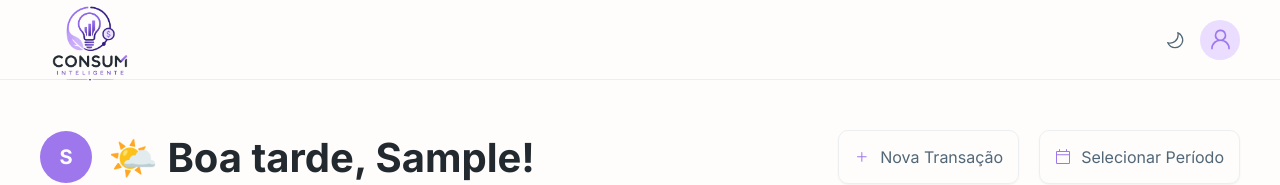
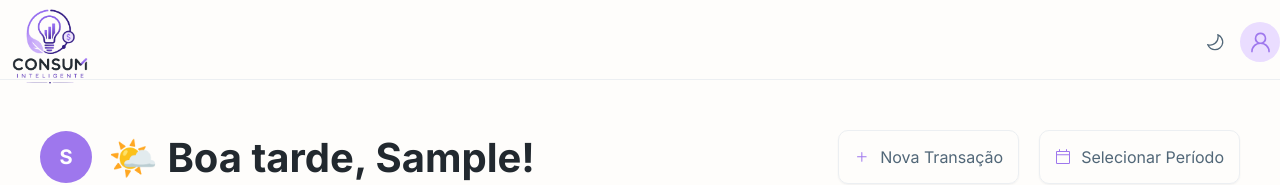
Before and after one commit to hackathon-elasMaisTech/Consumo_Inteligente, a React (Vite) app: page / in a window 1280 px wide. Both pictures are taken after typing "Sample", "name@example.com", "Sample123" into the empty fields and a click on the button "Entrar". Shown: the top 185 px of the page. Built offline with nearby package versions, Linux system fonts and the light colour scheme; no server answers.

Commit message:
♻️ refactor: ajusta margem do header

```diff
--- a/src/components/Header/Header.jsx
+++ b/src/components/Header/Header.jsx
@@ -24,6 +24,7 @@ export const Header = () => {
 
     return (
         <header className={styles.header}>
+            <div className={styles.headerWrapped}>
                 <img
                     src="/logo.png"
                     alt="Logo do Consuman"
@@ -40,6 +41,7 @@ export const Header = () => {
                         <GoPerson />
                     </button>
                 </div>
+            </div>
         </header>
     );
 };
--- a/src/components/Header/Header.module.css
+++ b/src/components/Header/Header.module.css
@@ -1,10 +1,14 @@
 .header {
+    height: 8rem;
+    border-bottom: 1px solid var(--standard-border);
+}
+
+.headerWrapped {
+    max-width: 1300px;
     display: flex;
+    align-items: center;
     justify-content: space-between;
-    align-items: center;
-    height: 8rem;
-    padding: 0 4rem;
-    border-bottom: 1px solid var(--standard-border);
+    margin: 0 auto;
 }
 
 .logo {
```
Lines whose indentation alone changed are shown as unchanged.
